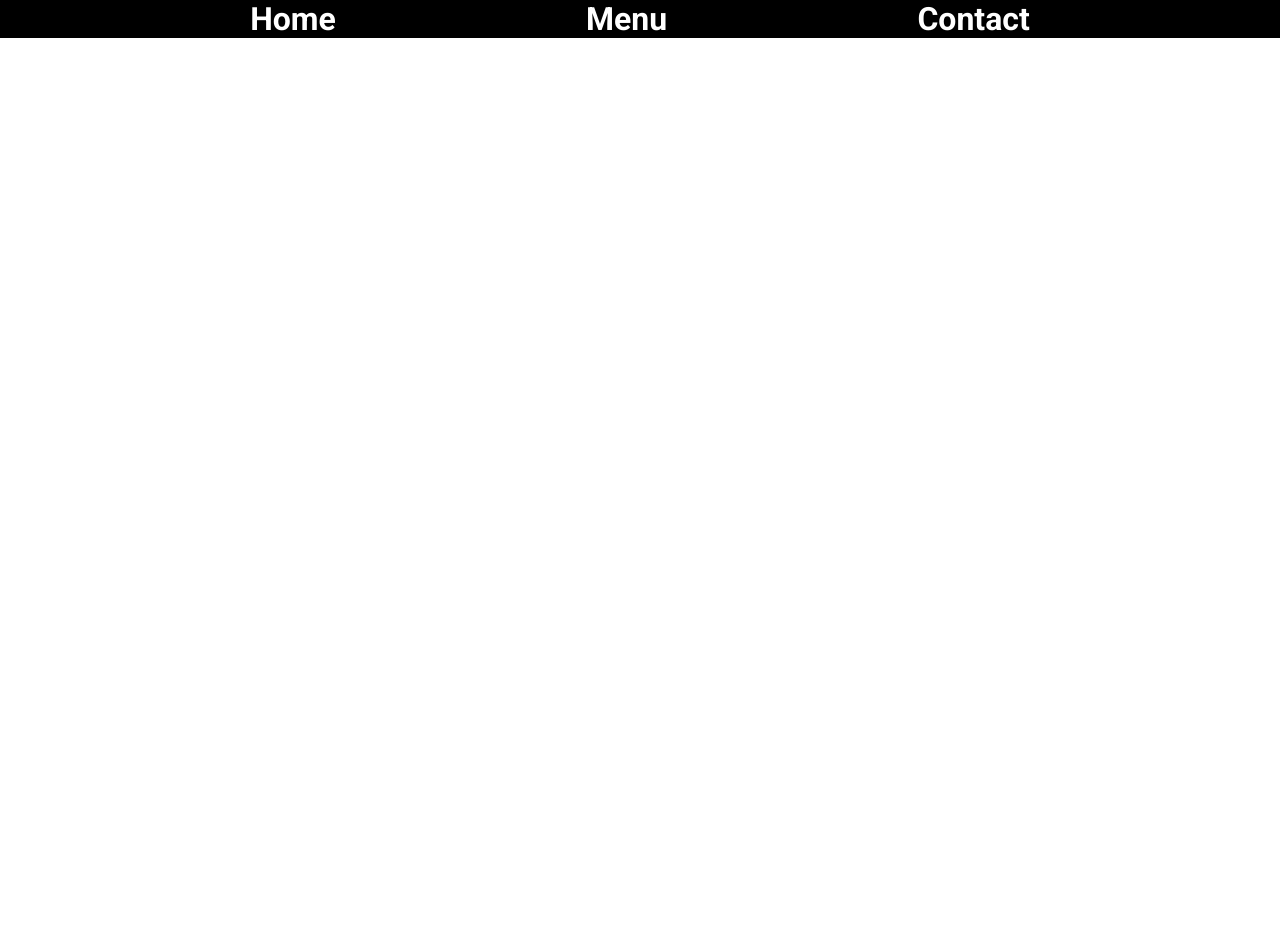
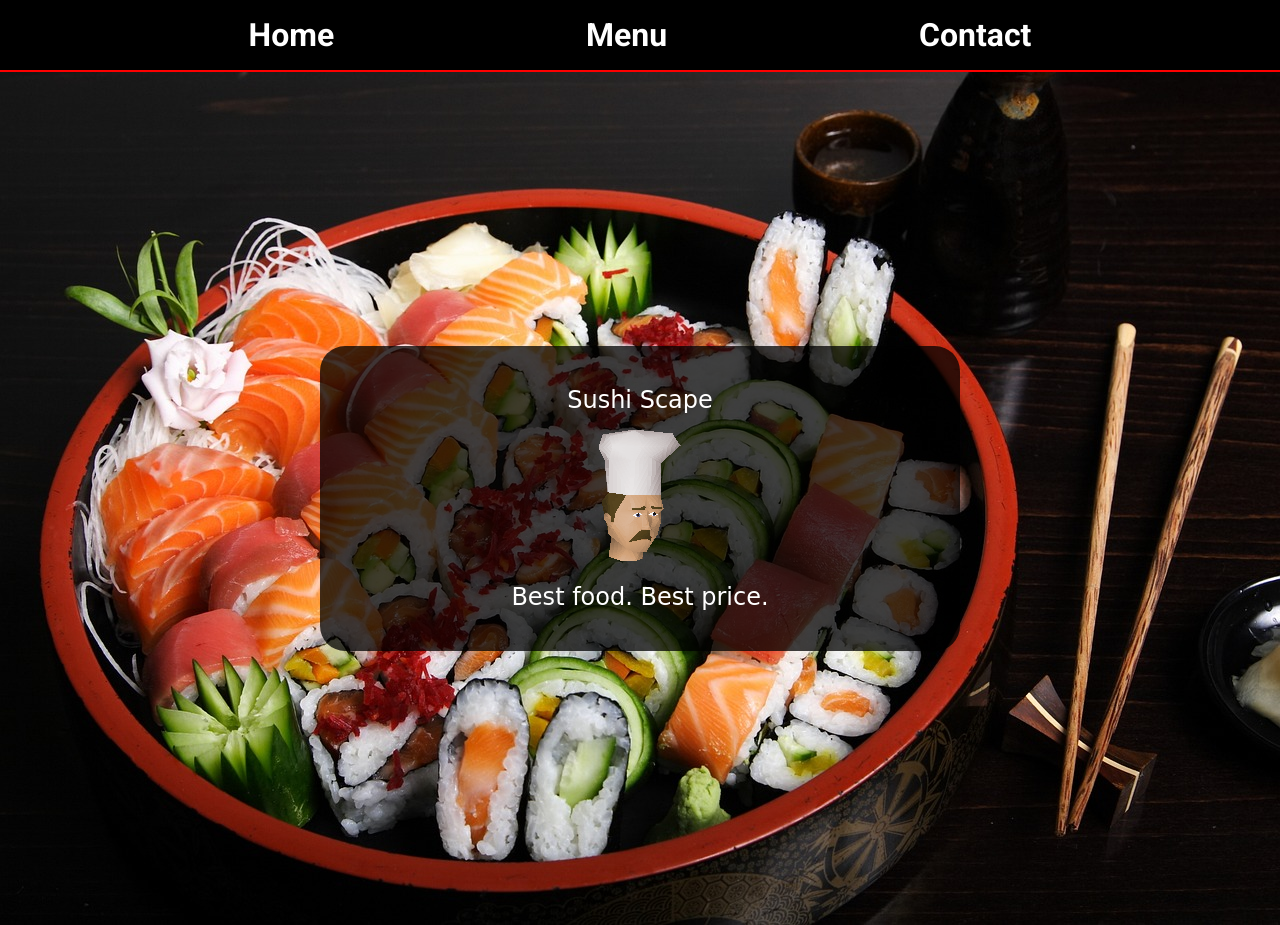
Before and after one commit to WilderDan/odin-restaurant, a website built with webpack: page src/index.html in a window 1280 px wide. Before the commit the page ends 800 px from the top, so only its background shows below. Built offline with nearby package versions, Linux system fonts and the light colour scheme.

Commit message:
Add Home component

```diff
--- /dev/null
+++ b/src/components/home/home.css
@@ -0,0 +1,31 @@
+.imageContainer {
+  display: flex;
+  justify-content: center;
+  align-items: center;
+  width: 100%;
+  position: relative;
+}
+
+.imageContainer > img {
+  width: 100%;
+}
+
+.heroOverlay {
+  position: absolute;
+  display: flex;
+  flex-direction: column;
+  gap: 1rem;
+  font-family: cursive;
+  background-color: rgba(0, 0, 0, 0.75);
+  width: 50%;
+  max-height: 100%;
+  padding: 5vh 1vw;
+  text-align: center;
+  font-size: 1.5rem;
+  color: white;
+  border-radius: 25px;
+}
+
+.heroOverlay > img {
+  opacity: 1;
+}
--- /dev/null
+++ b/src/components/home/home.js
@@ -0,0 +1,16 @@
+import styles from "./home.css";
+import SushiImage from "./sushi.jpg";
+import CookImage from "./osrsCook.png";
+
+const Home = () => {
+  return `<div class="${styles.imageContainer}">
+        <img src="${SushiImage}" alt="sushi" />
+        <div class="${styles.heroOverlay}">
+            <p>Sushi Scape<p>
+            <img class="${styles.innerImage}" src="${CookImage}" alt="RuneScape Cook" />
+            <p>Best food. Best price.</p>
+        </div>
+    </div>`;
+};
+
+export default Home;
--- a/src/components/navbar/navbar.css
+++ b/src/components/navbar/navbar.css
@@ -3,9 +3,14 @@
   color: white;
   font-size: 2rem;
   font-weight: bold;
+  top: 0;
+  padding: 2vh 1vw;
+  border-bottom: 2px solid red;
 }
 
 .navbar ul {
   display: flex;
   justify-content: space-evenly;
+  flex-wrap: wrap;
+  gap: 1rem;
 }
--- a/src/index.css
+++ b/src/index.css
@@ -1,10 +1,14 @@
 @import url("https://fonts.googleapis.com/css2?family=Roboto:wght@300;700&display=swap");
 
 * {
-  font-family: "Roboto", sans-serif;
-  box-sizing: content-box;
+  box-sizing: border-box;
   margin: 0;
   padding: 0;
+}
+
+body {
+  font-family: "Roboto", sans-serif;
+  background-color: black;
 }
 
 a {
--- a/src/index.js
+++ b/src/index.js
@@ -1,6 +1,7 @@
 import styles from "./index.css";
 import Navbar from "./components/navbar/navbar.js";
+import Home from "./components/home/home.js";
 
 const content = document.getElementById("content");
 
-content.innerHTML = Navbar();
+content.innerHTML = Navbar() + Home();
--- a/webpack.common.js
+++ b/webpack.common.js
@@ -27,6 +27,10 @@ module.exports = {
           },
         ],
       },
+      {
+        test: /\.(png|svg|jpg|jpeg|gif)$/i,
+        type: "asset/resource",
+      },
     ],
   },
 
```
Also changed, not shown: src/components/home/osrsCook.png (added), src/components/home/sushi.jpg (added).
